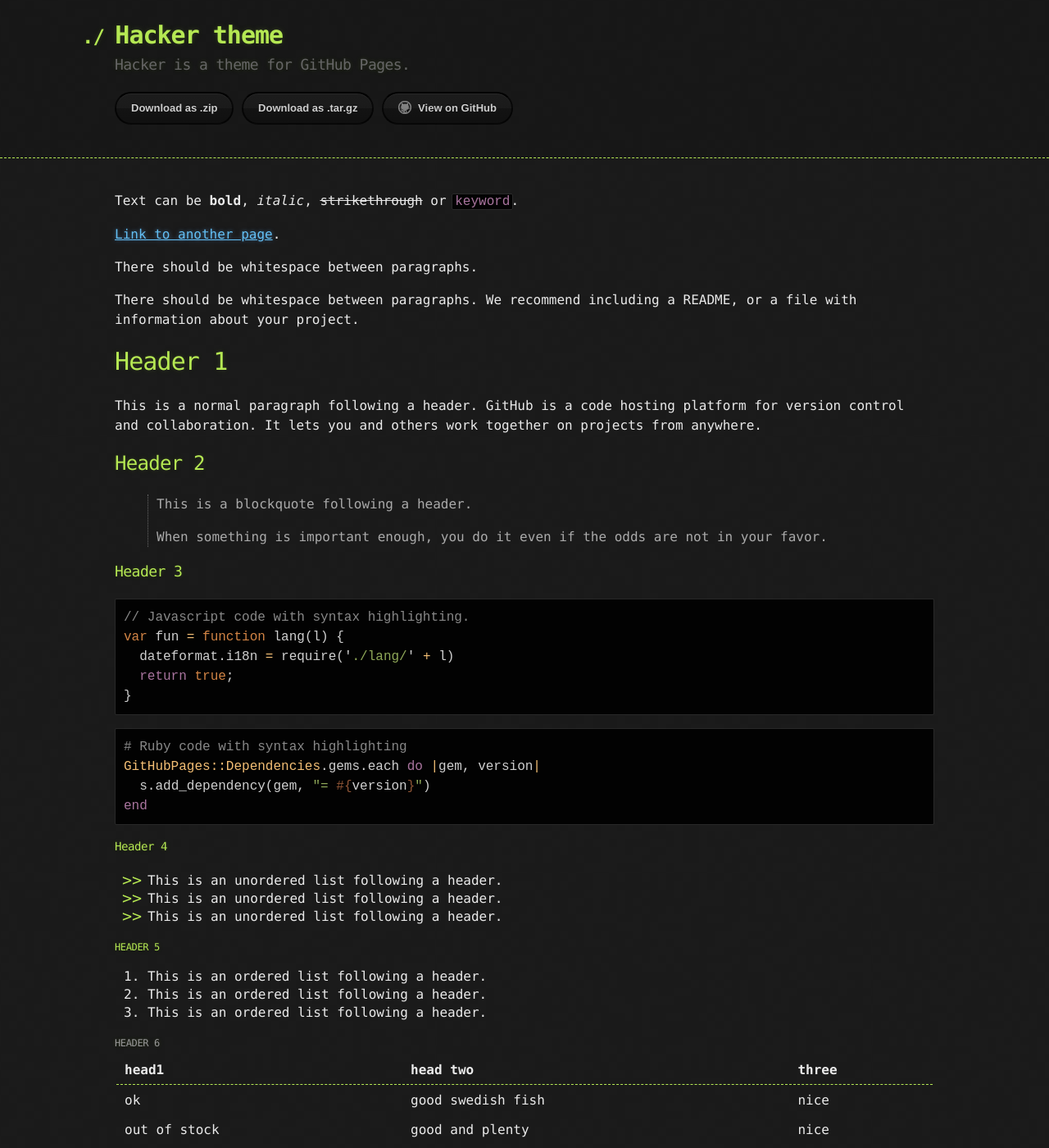
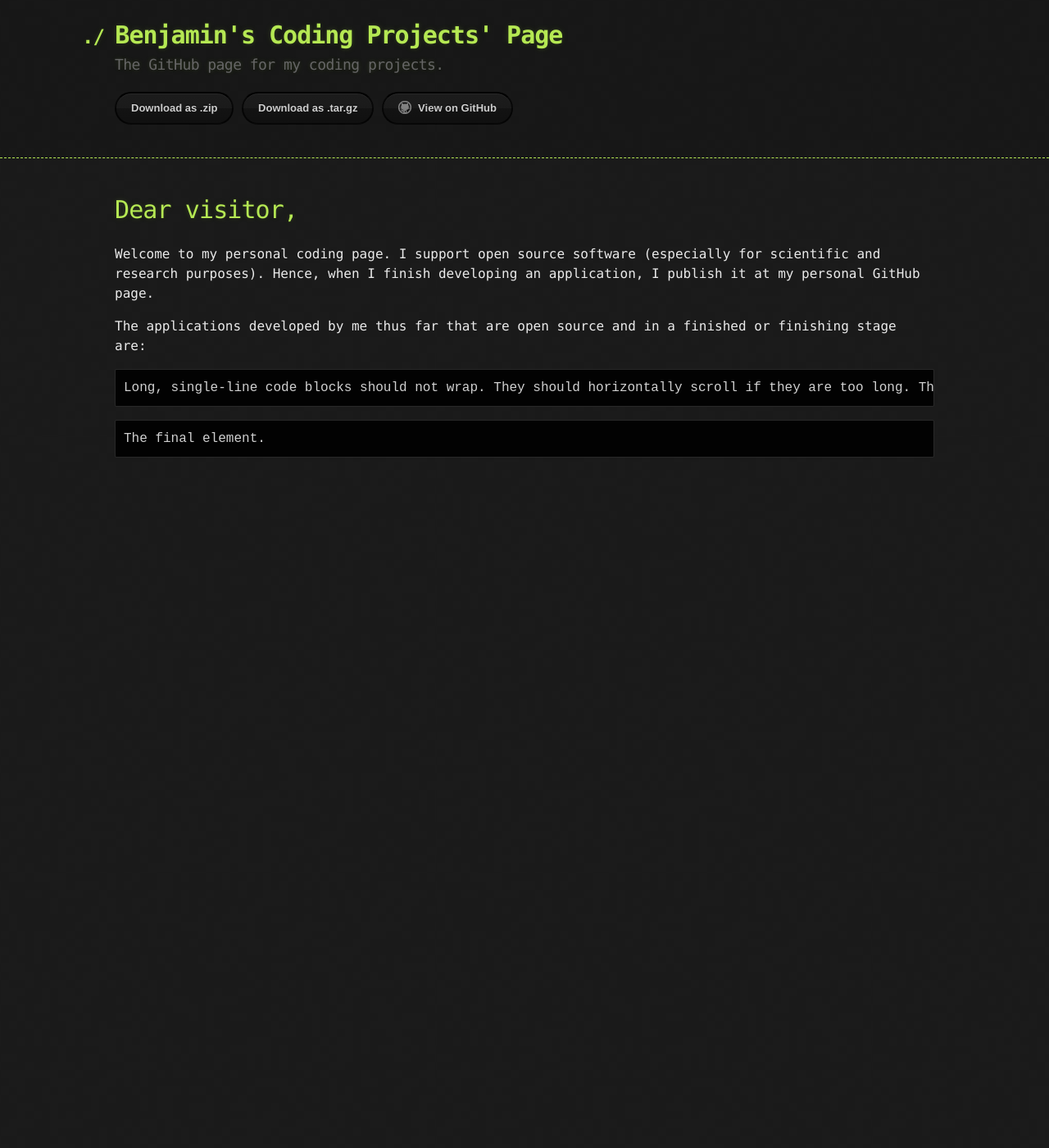
Before and after one commit to benjaminbolling/benjaminbolling.github.io, a Jekyll site: the page built from index.md, in a window 1280 px wide and 1400 px high. Shown: the whole window at 82% size. Built offline with Jekyll 4.4.1, drawn with Linux system fonts in a browser that asks for light colours; our own code applies the rules of GitHub Pages for plain Markdown files; some of the changed text lies outside the part shown.

Commit message:
Let's see...

````diff
--- a/_config.yml
+++ b/_config.yml
@@ -1,5 +1,5 @@
-title: Hacker theme
-description: Hacker is a theme for GitHub Pages.
+title: Benjamin's Coding Projects' Page
+description: The GitHub page for my coding projects.
 show_downloads: true
 google_analytics:
 theme: jekyll-theme-hacker
--- a/index.md
+++ b/index.md
@@ -2,7 +2,13 @@
 layout: default
 ---
 
-Text can be **bold**, _italic_, ~~strikethrough~~ or `keyword`.
+# Dear visitor,
+
+Welcome to my personal coding page. I support open source software (especially for scientific and research purposes). Hence, when I finish developing an application, I publish it at my personal GitHub page.
+
+The applications developed by me thus far that are open source and in a finished or finishing stage are:
+
+<!--
 
 [Link to another page](./another-page.html).
 
@@ -112,7 +118,7 @@ end
 <dd>Japan</dd>
 <dt>Color</dt>
 <dd>Green</dd>
-</dl>
+</dl> -->
 
 ```
 Long, single-line code blocks should not wrap. They should horizontally scroll if they are too long. This line should be long enough to demonstrate this.
````
